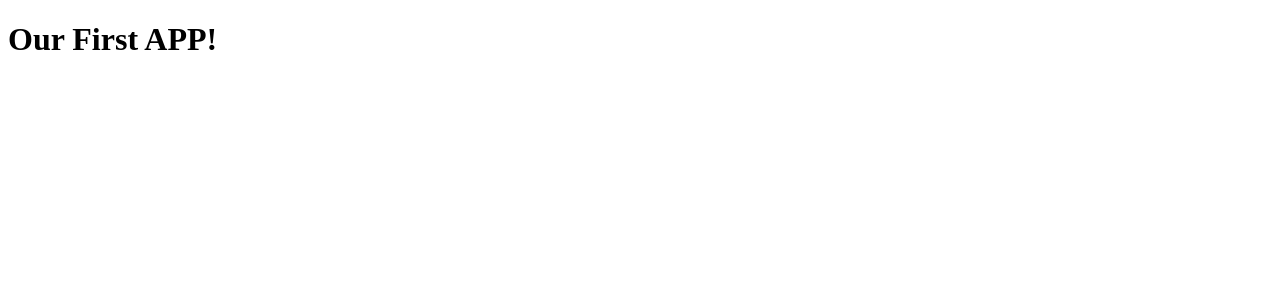
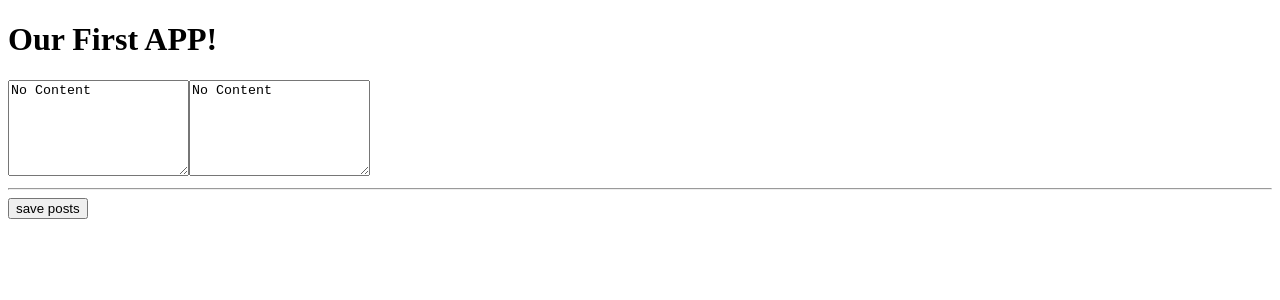
Before and after one commit to Juansolo457/mean-udemy, an Angular app: page / in a window 1280 px wide. Shown: the top 300 px of the page. Built offline with nearby package versions, Linux system fonts and the light colour scheme.

Commit message:
Lecture 18

```diff
--- a/src/app/app.component.html
+++ b/src/app/app.component.html
@@ -1 +1,2 @@
 <h1>Our First APP!</h1>
+<app-post-create></app-post-create>
--- a/src/app/app.module.ts
+++ b/src/app/app.module.ts
@@ -3,10 +3,12 @@ import { NgModule } from '@angular/core';
 
 import { AppRoutingModule } from './app-routing.module';
 import { AppComponent } from './app.component';
+import { PostCreateComponent } from './post-create/post-create.component';
 
 @NgModule({
   declarations: [
-    AppComponent
+    AppComponent,
+    PostCreateComponent
   ],
   imports: [
     BrowserModule,
--- /dev/null
+++ b/src/app/post-create/post-create.component.html
@@ -0,0 +1,9 @@
+<textarea rows="6"value="Test">{{newPost2}}</textarea>
+<textarea rows="6" [value]="newPost2"></textarea>
+
+<!-- NOTE! : property binding from the comp to the template and template to comp
+() temp to comp, [] comp to temp!  you can use vars and such this way
+as well. -->
+<hr>
+<button (click)="onAddPost()">save posts</button>
+<p>{{ newPost }}</p>
--- /dev/null
+++ b/src/app/post-create/post-create.component.ts
@@ -0,0 +1,20 @@
+import { Component} from '@angular/core';
+
+@Component({
+  selector: 'app-post-create',
+  templateUrl: './post-create.component.html',
+  styleUrls: ['./post-create.component.scss']
+})
+export class PostCreateComponent  {
+  public newPost = '';
+  newPost2 = 'No Content';
+
+
+  onAddPost(){
+    alert('post added');
+    this.newPost = 'The user\'s post'
+  }
+
+
+
+}
```
Also changed, not shown: src/app/post-create/post-create.component.scss (added), 1 other file (tests, documents, lock files or other folders).
